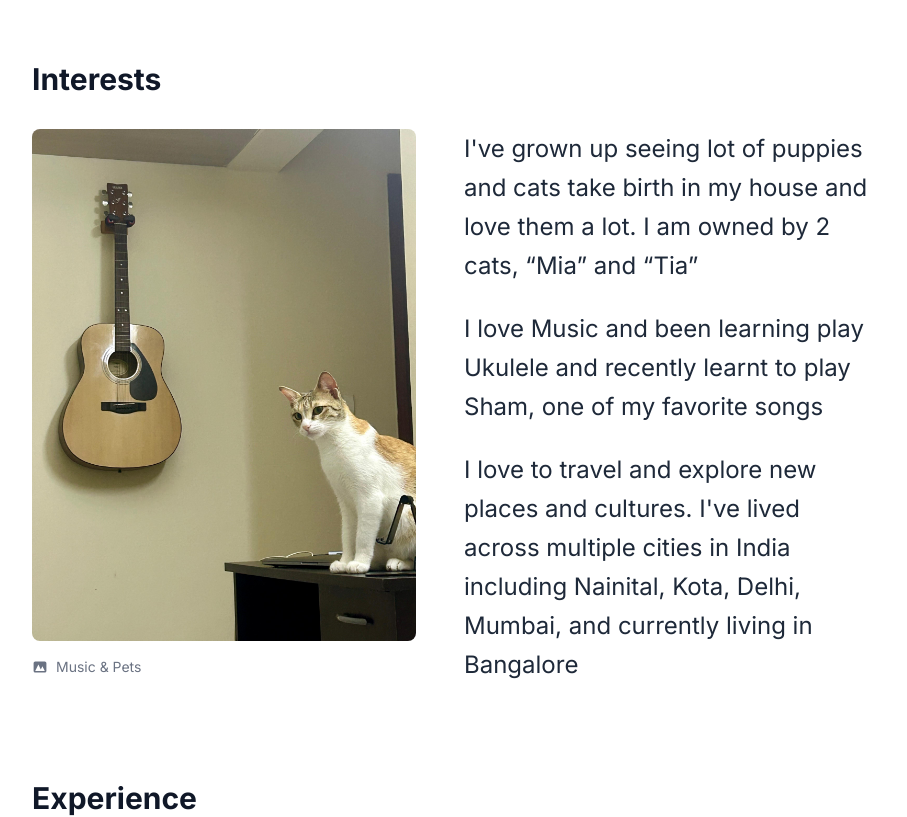
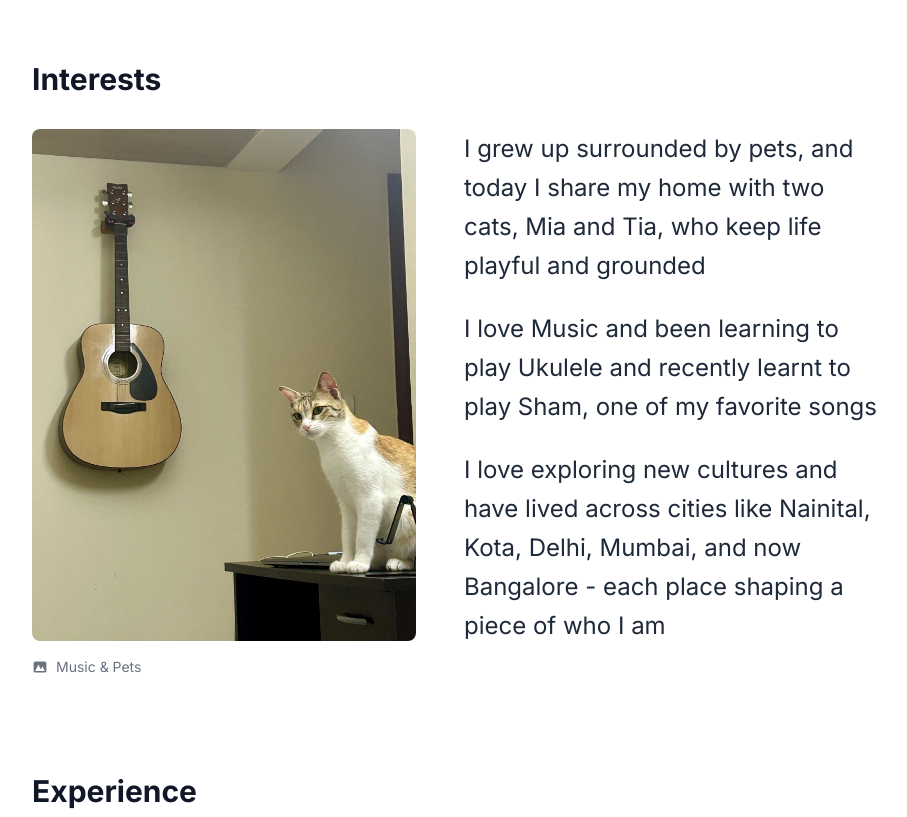
Before and after one commit to singhalkarun/singhalkarun.com, a Next.js app: page / in a window 1280 px wide. Shown: the part 1400-2217 px from the top of the page, without its empty margins (184-1091 px from the left). Built offline with nearby package versions, Linux system fonts and the light colour scheme.

Commit message:
content improvements

```diff
--- a/app/components/Interests.tsx
+++ b/app/components/Interests.tsx
@@ -26,15 +26,15 @@ export default function Interests() {
         <div className="flex-1 order-2 lg:order-2">
           <div className="space-y-6">
             <p className="text-xl lg:text-2xl leading-relaxed text-gray-800">
-              I&apos;ve grown up seeing lot of puppies and cats take birth in my house and love them a lot. I am owned by 2 cats, &ldquo;Mia&rdquo; and &ldquo;Tia&rdquo;
+            I grew up surrounded by pets, and today I share my home with two cats, Mia and Tia, who keep life playful and grounded
             </p>
 
             <p className="text-xl lg:text-2xl leading-relaxed text-gray-800">
-              I love Music and been learning play Ukulele and recently learnt to play Sham, one of my favorite songs
+              I love Music and been learning to play Ukulele and recently learnt to play Sham, one of my favorite songs
             </p>
 
             <p className="text-xl lg:text-2xl leading-relaxed text-gray-800">
-                I love to travel and explore new places and cultures. I&apos;ve lived across multiple cities in India including Nainital, Kota, Delhi, Mumbai, and currently living in Bangalore
+            I love exploring new cultures and have lived across cities like Nainital, Kota, Delhi, Mumbai, and now Bangalore - each place shaping a piece of who I am
             </p>
           </div>
         </div>
--- a/app/page.tsx
+++ b/app/page.tsx
@@ -30,8 +30,8 @@ export default function Home() {
       duration: "Sep 2023 - Feb 2025",
       companyUrl: "https://samagragovernance.in",
       points: [
+        { text: "Founding engineer at BharatSahAiYak (n8n equivalent) - a platform to build multilingual AI agents - powered 4-5 large scale agents incl. KumbhSahAiYak (assistant for 600M+ religious gathering, 300K+ users, launched by Prime Minister of India) and KrishiSahAiYak (500K farmer interactions, top 30 IndiaAI Mission products)" },
         { text: "Led SRE efforts across 20+ independent projects" },
-        { text: "Founding engineer at BharatSahAiYak (n8n equivalent) - a platform to build multilingual AI agents - powered 4-5 large scale agents incl. KumbhSahAiYak (assistant for 600M+ religious gathering, 300K+ users, launched by Prime Minister of India) and KrishiSahAiYak (500K farmer interactions, top 30 IndiaAI Mission products)" },
         { text: "Built self-serve DevOps framework that reduced onboarding time from 7 days to 1 hour" }
       ]
     },
```
